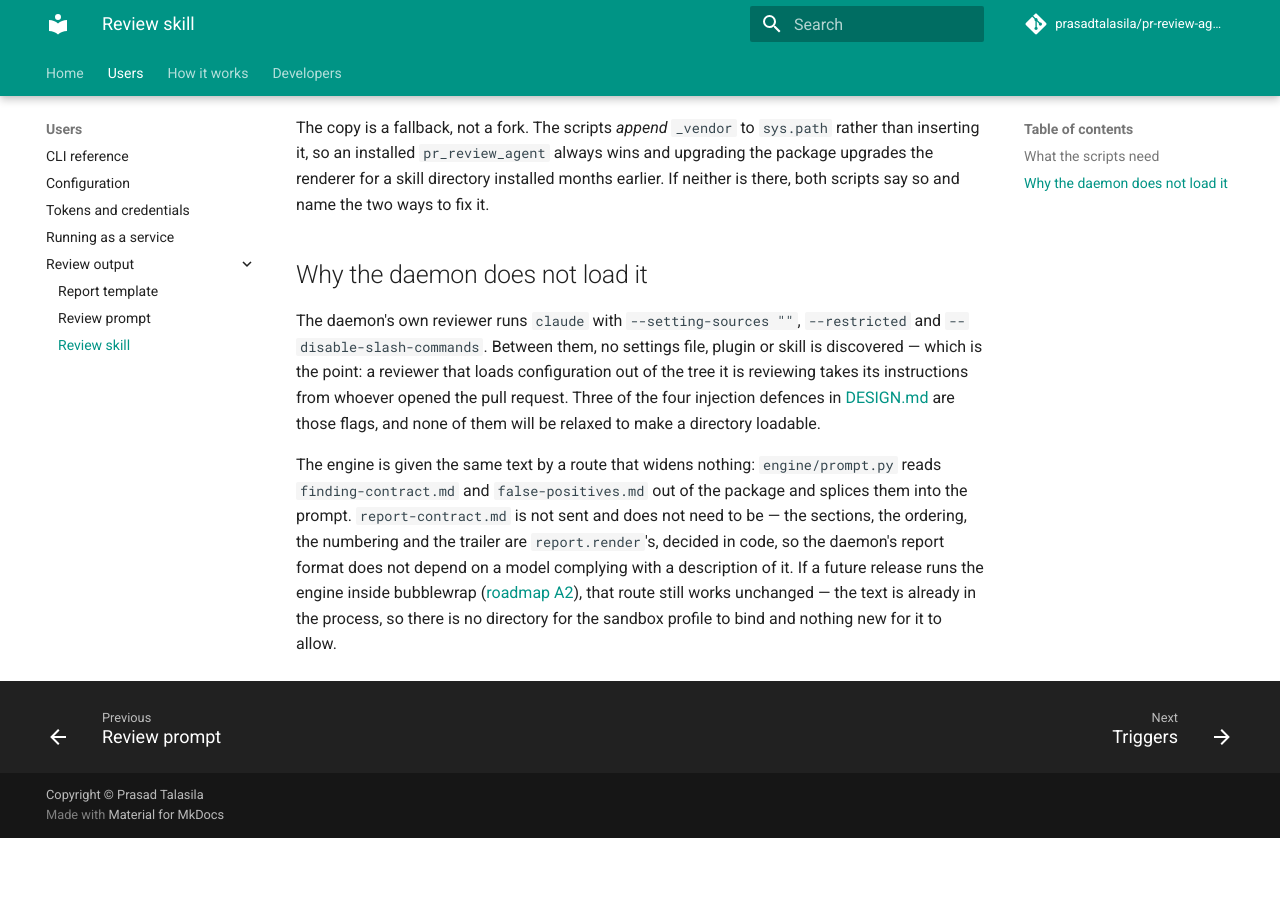
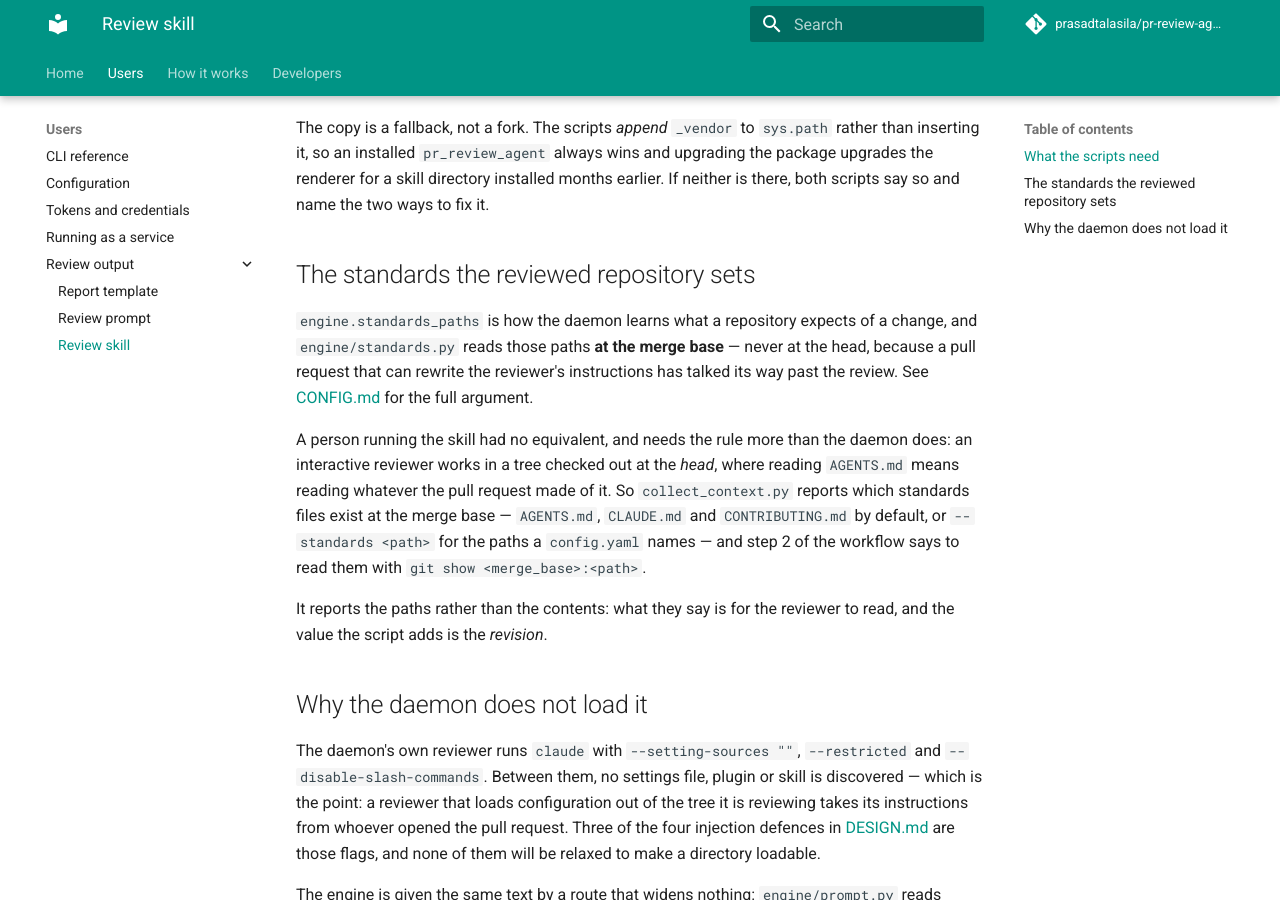
Before and after one commit to prasadtalasila/pr-review-agent, an MkDocs documentation site: the page built from docs/reporting/review-skill.md, in a window 1280 px wide and 900 px high, scrolled down 1737 px. Built offline with MkDocs 1.6.1 and Material for MkDocs 9.7.7, drawn with Linux system fonts in a browser that asks for light colours; comment, search, counter and statistics services are not loaded; before the commit the page ends 2575 px from its top, so only the background shows below that; some of the changed text lies outside the part shown.

Commit message:
Give the skill the standards channel the daemon already has
Three gaps raised on #116, two of them worth closing.

**The skill never read the reviewed repository's own standards.** The
daemon has that channel -- `engine.standards_paths`, read by
`engine/standards.py` -- and a person running the skill had none, while
needing the rule more: an interactive reviewer works in a tree checked out
at the *head*, so reading `AGENTS.md` there means reading whatever the pull
request made of it. A diff that rewrites the reviewer's instructions has
talked its way past the review, which is the argument `docs/CONFIG.md`
already makes for the daemon.

So `collect_context.py` now reports which standards files exist at the
merge base -- `AGENTS.md`, `CLAUDE.md`, `CONTRIBUTING.md`, or `--standards`
for the paths a `config.yaml` names -- and a new workflow step says to read
them with `git show <merge_base>:<path>`, not from the tree. Paths, not
contents: what they say is the reviewer's to read, and what the script adds
is the revision. The test deletes the standards file on the head and
asserts it is still found, which is the cheap version of what the rule
protects against.

**Two sweep categories generalise past this repository**, so both go in
`finding-contract.md` and therefore into the daemon's prompt as well: a new
path to something that spends or authenticates, since money and identity
are the two classes a later commit cannot take back; and a failure
tolerated with no stated reason, where the missing sentence is the finding.

The third point -- that `check_report.py` can see the rendered shape but
not the sweep, so "causation, not curiosity" rests on prose -- is correct
and is left standing. A matcher for it would fire on any finding that
quotes one.

Co-Authored-By: Claude Opus 5 <noreply@anthropic.com>

```diff
--- a/docs/reporting/review-skill.md
+++ b/docs/reporting/review-skill.md
@@ -17,7 +17,7 @@ Then start a Claude Code session and ask for a review. The skill supplies:
 | `references/finding-contract.md` | What is in scope, what to sweep, how a title and a body are written, what each severity means. The same file `engine/prompt.py` reads. |
 | `references/report-contract.md` | The rendering rules — sections, ordering, numbering, the empty report, the trailer. See [Report template](review-report.md). |
 | `references/false-positives.md` | What not to report. The other file `engine/prompt.py` reads. |
-| `scripts/collect_context.py` | Head sha, merge base, commit count and changed paths, out of git. |
+| `scripts/collect_context.py` | Head sha, merge base, commit count and changed paths, out of git — and which standards files exist at the merge base. |
 | `scripts/render_report.py` | `findings.json` → a report, through `report.render` itself. |
 | `scripts/check_report.py` | A hand-written or hand-edited report, checked against the contract. |
 | `assets/` | The findings schema, an example findings file, and the report it renders to. |
@@ -60,6 +60,25 @@ always wins and upgrading the package upgrades the renderer for a skill
 directory installed months earlier. If neither is there, both scripts say
 so and name the two ways to fix it.
 
+## The standards the reviewed repository sets
+
+`engine.standards_paths` is how the daemon learns what a repository expects
+of a change, and `engine/standards.py` reads those paths **at the merge
+base** — never at the head, because a pull request that can rewrite the
+reviewer's instructions has talked its way past the review. See
+[CONFIG.md](../CONFIG.md) for the full argument.
+
+A person running the skill had no equivalent, and needs the rule more than
+the daemon does: an interactive reviewer works in a tree checked out at the
+*head*, where reading `AGENTS.md` means reading whatever the pull request
+made of it. So `collect_context.py` reports which standards files exist at
+the merge base — `AGENTS.md`, `CLAUDE.md` and `CONTRIBUTING.md` by default,
+or `--standards <path>` for the paths a `config.yaml` names — and step 2 of
+the workflow says to read them with `git show <merge_base>:<path>`.
+
+It reports the paths rather than the contents: what they say is for the
+reviewer to read, and the value the script adds is the *revision*.
+
 ## Why the daemon does not load it
 
 The daemon's own reviewer runs `claude` with `--setting-sources ""`,
```
Also changed, not shown: docs/reporting/review-prompt.md (+8 -0 lines), src/pr_review_agent/skills/review-report/SKILL.md (+27 -9 lines), src/pr_review_agent/skills/review-report/references/finding-contract.md (+8 -0 lines), 3 other files.
